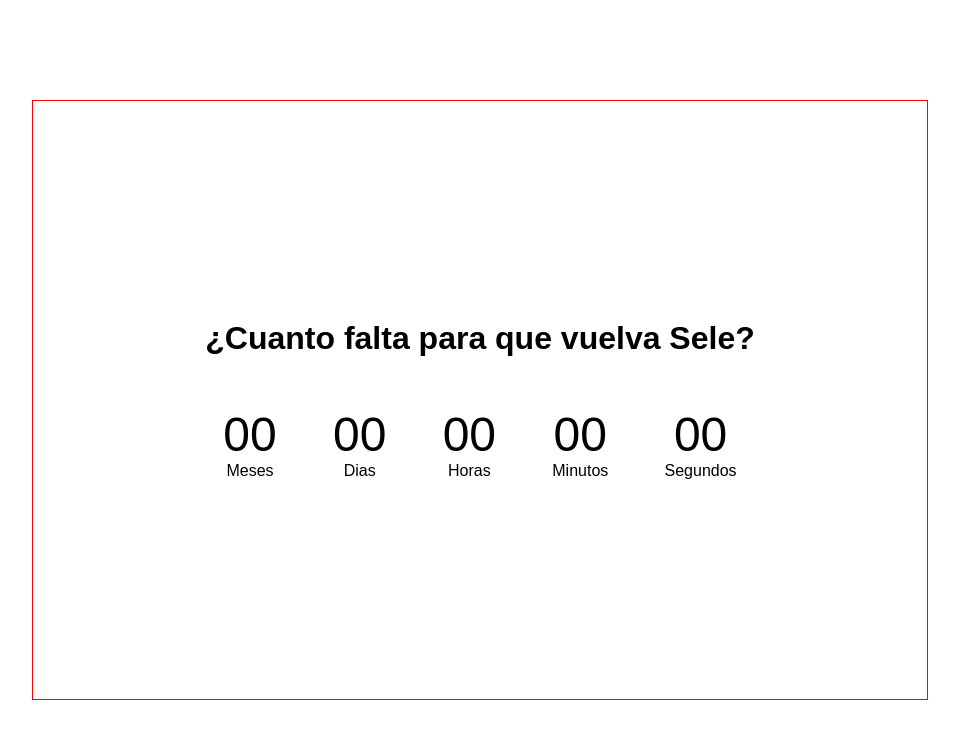
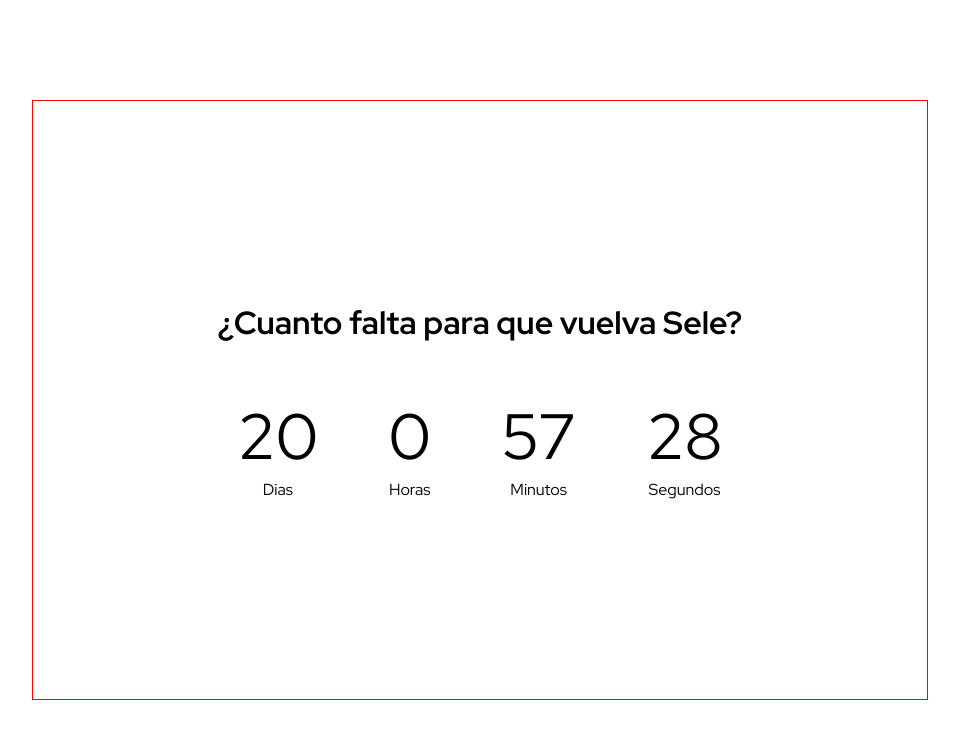
Before and after one commit to NachoXS15/seleCountDown, a plain HTML site: page index.html in a window 1280 px wide. Shown: the whole page, without its empty margins (160-1119 px from the left). Drawn offline with Linux system fonts and the light colour scheme.

Commit message:
created countdown

```diff
--- a/index.html
+++ b/index.html
@@ -12,23 +12,19 @@
         <h1>¿Cuanto falta para que vuelva Sele?</h1>
         <div id="countdown">
             <div class="n">
-                <span id="months">00</span>
-                <p>Meses</p>
-            </div>
-            <div class="n">
-                <span id="days">00</span>
+                <span id="days"></span>
                 <p>Dias</p>
             </div>
             <div class="n">
-                <span id="hours">00</span>
+                <span id="hours"></span>
                 <p>Horas</p>
             </div>
             <div class="n">
-                <span id="minutes">00</span>
+                <span id="minutes"></span>
                 <p>Minutos</p>
             </div>
             <div class="n">
-                <span id="seconds">00</span>
+                <span id="seconds"></span>
                 <p>Segundos</p>
             </div>
         </div>
--- a/script.js
+++ b/script.js
@@ -2,16 +2,35 @@ const eMonths = document.getElementById("months")
 const eDays = document.getElementById("days")
 const eHours = document.getElementById("hours")
 const eMinutes = document.getElementById("minutes")
-const eSeconds = document.getElementById("months")
+const eSeconds = document.getElementById("seconds")
 
-const dateTarget = new Date("July 20, 2024 16:00:00").getTime();
+const targetDate = new Date("July 20, 2024 16:00:00").getTime();
 
-function countDown(){
-    const now = Date.now
-    const diference = dateTarget - now;
-    console.log(diference);
+function updateCountdown() {
+    const now = new Date().getTime().toFixed()
+    const distance = targetDate - now;
+    console.log(distance);
+    if (distance < 0) {
+        clearInterval(interval);
+        daysElement.innerText = '0';
+        hoursElement.innerText = '0';
+        minutesElement.innerText = '0';
+        secondsElement.innerText = '0';
+        return;
+    }
+
+    const days = Math.floor(distance / (1000 * 60 * 60 * 24));
+    const hours = Math.floor((distance % (1000 * 60 * 60 * 24)) / (1000 * 60 * 60));
+    const minutes = Math.floor((distance % (1000 * 60 * 60)) / (1000 * 60));
+    const seconds = Math.floor((distance % (1000 * 60)) / 1000);
+
+    eDays.innerText = days;
+    eHours.innerText = hours;
+    eMinutes.innerText = minutes;
+    eSeconds.innerText = seconds;
 }
 
-window.onload(() => {
-    countDown()
-})
+window.onload = function() {
+    updateCountdown();
+    setInterval(updateCountdown, 1000);
+};
--- a/style.css
+++ b/style.css
@@ -1,8 +1,11 @@
+@import url('https://fonts.googleapis.com/css2?family=Red+Hat+Display:ital,wght@0,300..900;1,300..900&display=swap');
+
 *{
     margin: 0;
     padding: 0;
     box-sizing: border-box;
     font-family: sans-serif;
+    font-family: "Red Hat Display", sans-serif;
 }
 
 body{
@@ -24,6 +27,10 @@ main{
     gap: 50px;
 }
 
+h1{
+    font-variant: bold;
+}
+
 #countdown{
     width: 70%;
     display: flex;
@@ -32,5 +39,5 @@ main{
 }
 
 #countdown .n span{
-    font-size: 3em;
+    font-size: 4em;
 }
```
